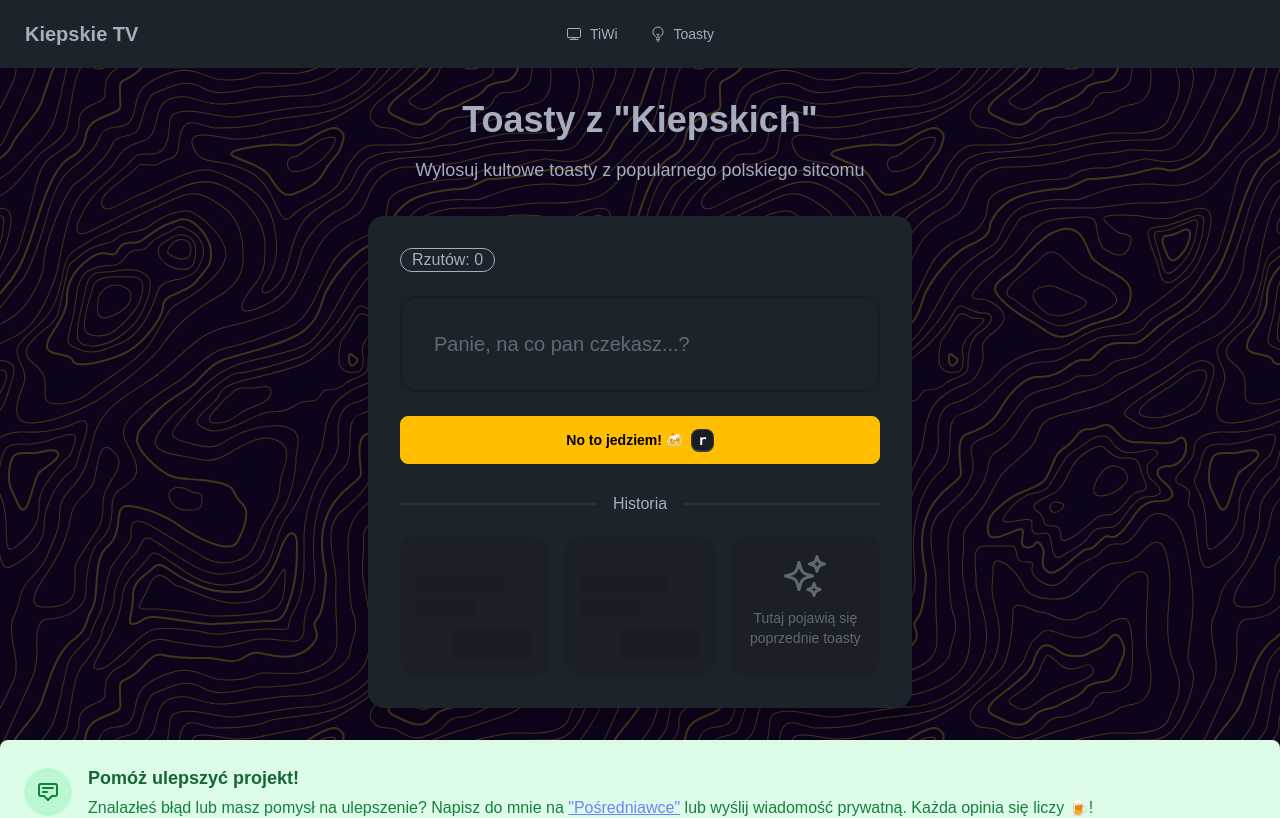
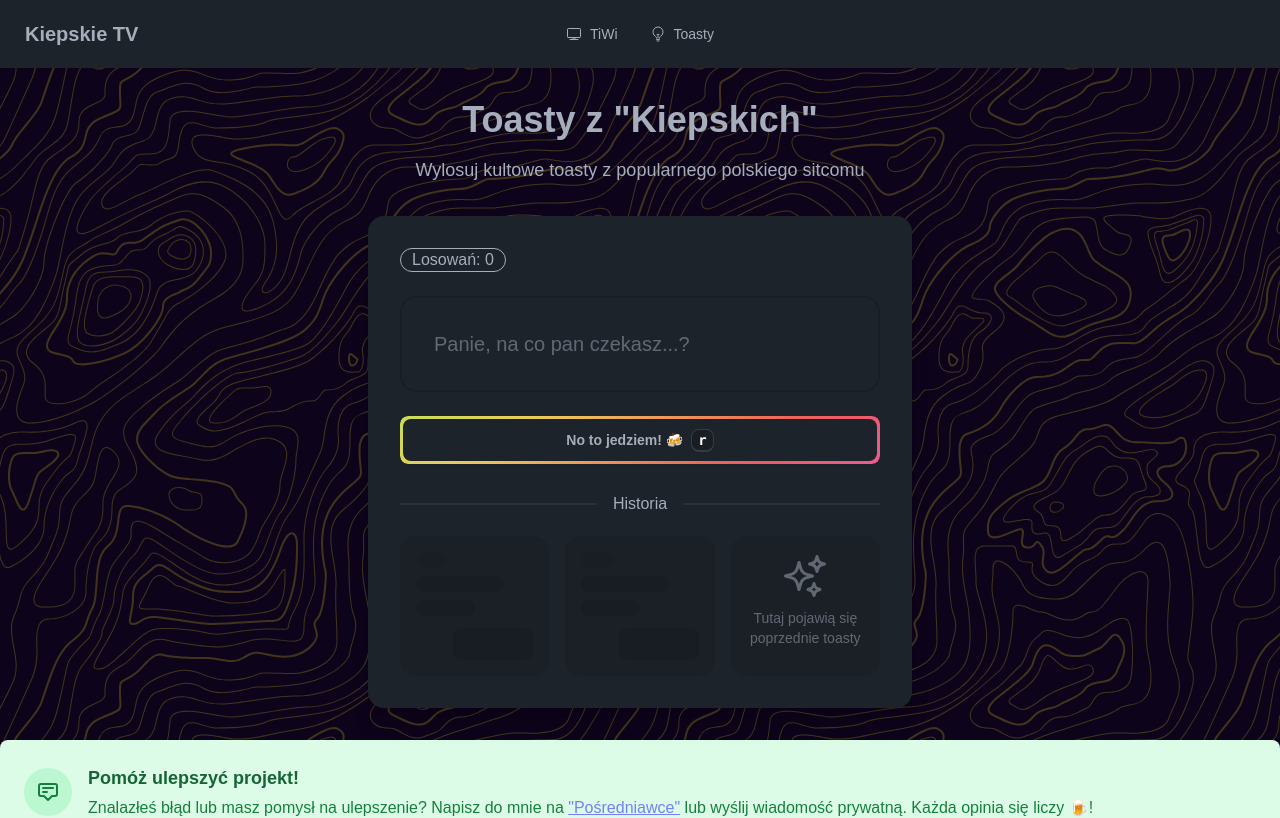
Before and after one commit to knuurr/kiepskie-tv, a SvelteKit app: page /toasty in a window 1280 px wide. Shown: the top 818 px of the page. Built offline with nearby package versions, Linux system fonts and the light colour scheme.

Commit message:
Refactor UI components and enhance user interaction
- Updated text in toasty route to improve clarity on roll counts.

```diff
--- a/src/components/EpisodeCard.svelte
+++ b/src/components/EpisodeCard.svelte
@@ -160,7 +160,7 @@
     <!-- View details button - optional now since entire card is clickable -->
     <div class="card-actions justify-end mt-auto pt-2">
       <button
-        class="btn btn-sm btn-primary opacity-50 hover:opacity-100 transition-opacity"
+        class="btn btn-sm btn-primary hover:opacity-100 transition-opacity"
         on:click|stopPropagation={() => onEpisodeClick(episode)}
       >
         Szczegóły
--- a/src/components/EpisodeFilter.svelte
+++ b/src/components/EpisodeFilter.svelte
@@ -309,7 +309,7 @@
               id="search-input"
               type="text"
               class="grow"
-              placeholder="Wyszukaj..."
+              placeholder="Wpisz frazę np. 1999, Okił, browary..."
               bind:value={searchInput}
             />
             <kbd class="kbd kbd-sm">/</kbd>
--- a/src/components/tiwi/AnimatedButton.svelte
+++ b/src/components/tiwi/AnimatedButton.svelte
@@ -6,12 +6,12 @@
 
 <button
   class="animated-button btn {fullWidth ? 'w-full' : ''} {loading
-    ? 'btn-disabled loading'
-    : ''}"
+    ? 'loading'
+    : ''} {disabled ? 'btn-disabled' : ''}"
   {disabled}
   on:click
 >
-  <div class="gradient-container">
+  <div class="gradient-container" class:disabled>
     <div class="gradient"></div>
   </div>
   <div class="flex items-center gap-2">
@@ -21,7 +21,7 @@
 
 <style lang="postcss">
   .animated-button {
-    @apply relative bg-black text-white overflow-hidden;
+    @apply relative overflow-hidden;
     z-index: 1;
     border: none;
     outline: none;
@@ -30,14 +30,18 @@
 
   .animated-button::before {
     content: "";
-    @apply absolute inset-[3px] bg-black rounded-[inherit];
+    @apply absolute inset-[3px] rounded-[inherit] bg-base-100;
     z-index: 2;
   }
 
   .gradient-container {
-    @apply absolute inset-0 overflow-hidden;
+    @apply absolute inset-0 overflow-hidden opacity-100 transition-opacity duration-200;
     border-radius: inherit;
     z-index: 1;
+  }
+
+  .gradient-container.disabled {
+    @apply opacity-30;
   }
 
   .gradient {
--- a/src/routes/generator/+page.svelte
+++ b/src/routes/generator/+page.svelte
@@ -5,6 +5,7 @@
   import Footer from "../../components/Footer.svelte";
   import { onMount } from "svelte";
   import FeedbackSection from "../../components/FeedbackSection.svelte";
+  import AnimatedButton from "../../components/tiwi/AnimatedButton.svelte";
 
   export let data: PageData;
 
@@ -221,7 +222,7 @@
                 />
               </svg>
               Kliknij przycisk "Losuj odcinek" lub wciśnij
-              <kbd class="kbd kbd-sm">Spacja</kbd>
+              <kbd class="kbd kbd-sm">r</kbd>
             </li>
             <li class="flex items-center gap-2">
               <svg
@@ -370,7 +371,7 @@
                 </a>
               </div>
 
-              <button
+              <AnimatedButton
                 class="btn btn-primary gap-2 mx-auto"
                 on:click={randomizeEpisode}
                 disabled={isLoading}
@@ -384,7 +385,7 @@
                     class="kbd kbd-sm text-gray-400 hidden md:inline">r</kbd
                   >
                 {/if}
-              </button>
+              </AnimatedButton>
             </div>
           </div>
         </div>
--- a/src/routes/toasty/+page.svelte
+++ b/src/routes/toasty/+page.svelte
@@ -8,6 +8,7 @@
   import ResponsiveContainer from "../../components/ResponsiveContainer.svelte";
   import Header from "../Header.svelte";
   import FeedbackSection from "../../components/FeedbackSection.svelte";
+  import AnimatedButton from "../../components/tiwi/AnimatedButton.svelte";
 
   let currentToast: string = "";
   let previousToast: string = "";
@@ -141,7 +142,7 @@
     <div class="mb-8 card bg-base-100 shadow-xl">
       <div class="card-body">
         <div class="flex justify-between items-center mb-4">
-          <div class="badge badge-outline badge-lg">Rzutów: {rollCount}</div>
+          <div class="badge badge-outline badge-lg">Losowań: {rollCount}</div>
         </div>
 
         <div class="card bg-base-100 border-2 border-base-200">
@@ -203,9 +204,9 @@
             </button>
           {/if}
 
-          <button
+          <AnimatedButton
+            class="btn btn-warning btn-block"
             on:click={getRandomToast}
-            class="btn btn-warning btn-block"
             disabled={isRolling}
           >
             {#if isRolling}
@@ -216,7 +217,7 @@
                 <kbd class="kbd kbd-sm hidden md:inline-flex text-white">r</kbd>
               </span>
             {/if}
-          </button>
+          </AnimatedButton>
         </div>
 
         <!-- History Section -->
```
